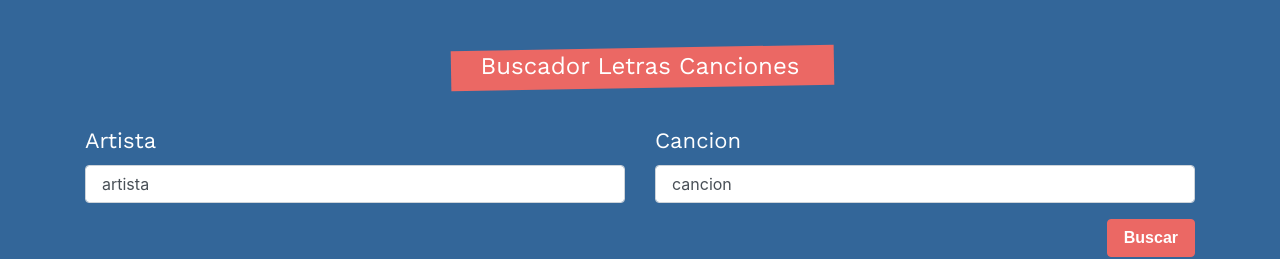
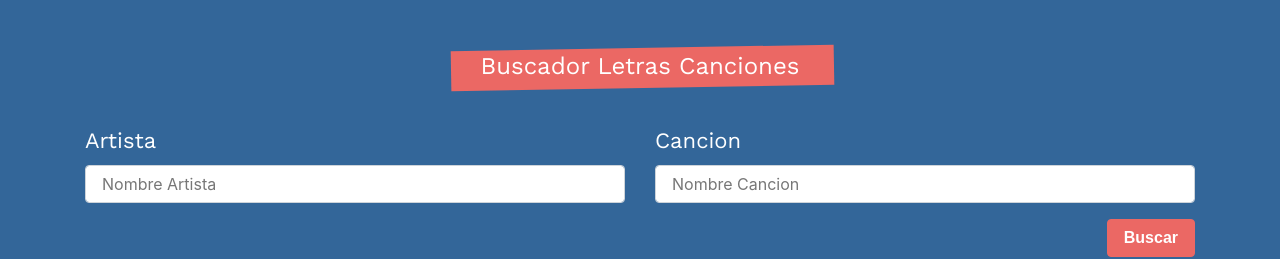
Before and after one commit to adlf-aldana/buscador-letras-informacion-canciones, a React (Create React App) app: page / in a window 1280 px wide. Shown: the top 259 px of the page. Built offline with nearby package versions, Linux system fonts and the light colour scheme; a web font is replaced by a local one.

Commit message:
mostrando error, useState buscarletra

```diff
--- a/src/App.js
+++ b/src/App.js
@@ -1,10 +1,23 @@
-import React, { Fragment } from 'react';
+import React, { Fragment, useState, useEffect } from 'react';
 import Formulario from './components/Formulario';
 
 function App() {
+
+  const [buscarletra, setbuscarletra] = useState({})
+
+  useEffect(() => {
+    if (Object.keys(buscarletra).length === 0) return;
+    const { artista, cancion } = buscarletra;
+
+    const consultandoApiLetra = async () => {
+      const url = `https://api.lyrics.ovh/v1/${artista}/${cancion}`;
+    }
+
+  }, [buscarletra])
+
   return (
     <Fragment>
-      <Formulario />
+      <Formulario setbuscarletra={setbuscarletra} />
     </Fragment>
   );
 }
--- a/src/components/Formulario.js
+++ b/src/components/Formulario.js
@@ -1,6 +1,6 @@
 import React, { useState } from 'react';
 
-const Formulario = () => {
+const Formulario = ({ setbuscarletra }) => {
 
     const [busqueda, guardarBusqueda] = useState({
         artista: '',
@@ -26,10 +26,16 @@ const Formulario = () => {
             return;
         }
         seterror(false)
+
+        setbuscarletra(busqueda)
     }
 
     return (
         <div className="bg-info">
+            {error ? <p
+                className="alert alert-danger text-center p-2"
+            >Todos los campos son obligatorios </p>
+                : null}
             <div className="container">
                 <div className="row">
                     <form
@@ -47,7 +53,7 @@ const Formulario = () => {
                                             name="artista"
                                             placeholder="Nombre Artista"
                                             onChange={actualizarState}
-                                            value="artista" />
+                                            value={artista} />
                                     </div>
                                 </div>
 
@@ -60,7 +66,7 @@ const Formulario = () => {
                                             name="cancion"
                                             placeholder="Nombre Cancion"
                                             onChange={actualizarState}
-                                            value="cancion" />
+                                            value={cancion} />
                                     </div>
                                 </div>
                             </div>
```
